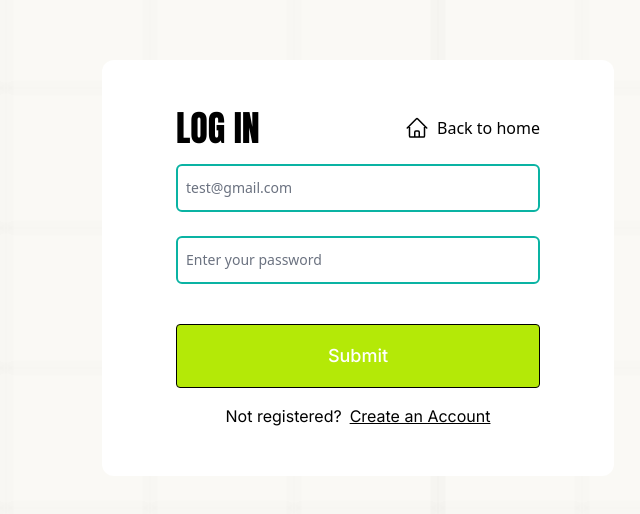
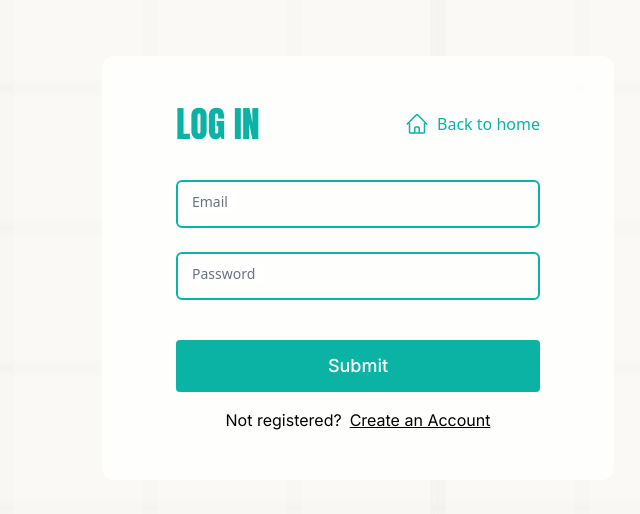
Before and after one commit to rifatahmed787/book-catalog-client, a React (Vite) app: page /auth/signin in a window 1280 px wide. Shown: the part 132-646 px from the top of the page, without its empty margins (282-922 px from the left). Built offline with nearby package versions, Linux system fonts and the light colour scheme.

Commit message:
signin done

```diff
--- a/src/components/SignIn/SignInForm.tsx
+++ b/src/components/SignIn/SignInForm.tsx
@@ -9,14 +9,13 @@ import { get_error_messages } from "@/lib/error_messages";
 
 const SignInForm = () => {
   // login mutation hook
-	const [login, { isLoading, isError, error, isSuccess }] =
-		useLoginMutation();
+  const [login, { isLoading, isError, error, isSuccess }] = useLoginMutation();
 
   // Alert State
   const [isAlertOpen, setIsAlertOpen] = useState(false);
-	const [AlertType, setAlertType] = useState<
-		"success" | "error" | "warning"
-	>("success");
+  const [AlertType, setAlertType] = useState<"success" | "error" | "warning">(
+    "success"
+  );
   const [AlertMessages, setAlertMessages] = useState("");
 
   // form state
@@ -56,39 +55,42 @@ const SignInForm = () => {
   return (
     <form
       onSubmit={formSubmitHandler}
-			className=" relative flex  max-w-lg rounded-xl w-full  flex-col gap-4 bg-[#FFFFFF] px-10 md:px-[74px] py-12 "
+      className=" relative flex  max-w-lg rounded-xl w-full  flex-col gap-4 backdrop-blur-3xl bg-white/80 px-10 md:px-[74px] py-12 "
     >
       <div className="flex items-center justify-between gap-3 flex-wrap ">
-				<h1 className=" text-4xl  font-anton text-ceter ">
+        <h1 className=" text-4xl  font-anton text-ceter text-primary">
           LOG IN
         </h1>
 
-				<Link
-					to={"/"}
-					className="flex items-center  gap-2 "
-				>
+        <Link to={"/"} className="flex items-center  gap-2 text-primary">
           {ICONS.home} Back to home
         </Link>
       </div>
 
-			<div className="flex flex-col gap-6">
+      <div className="flex flex-col gap-6 mt-5">
         <TextInput
           type="email"
-					placeHolder="test@gmail.com"
+          placeHolder=""
           currentValue={sign_in_form.email}
           onChange={(e) => {
             inputChangeHandler(e, "email");
           }}
           required={true}
+          id="email"
+          htmlFor="email"
+          label="Email"
         />
         <TextInput
           type="password"
-					placeHolder="Enter your password"
+          placeHolder=""
           currentValue={sign_in_form.password}
           onChange={(e) => {
             inputChangeHandler(e, "password");
           }}
           required={true}
+          id="password"
+          htmlFor="password"
+          label="Password"
         />
       </div>
 
@@ -96,13 +98,9 @@ const SignInForm = () => {
       <Button
         type="submit"
         title="Submit"
-				className="mt-6 bg-[#B4E907] w-full py-[17px] md:py-[17px] border border-[#000]
+        className="mt-6 bg-primary w-full
 					 text-base font-medium rounded"
-				icon={
-					isLoading
-						? ICONS.button_loading_icon
-						: undefined
-				}
+        icon={isLoading ? ICONS.button_loading_icon : undefined}
         isDisabled={isLoading}
       />
 
@@ -111,10 +109,7 @@ const SignInForm = () => {
         <p className="font-inter text-base text-[#000] text-center ">
           Not registered?
           <Link to={"/auth/signup"}>
-						<a
-							className="ml-2  underline"
-							href=""
-						>
+            <a className="ml-2  underline" href="">
               Create an Account
             </a>
           </Link>
```
Lines whose indentation alone changed are shown as unchanged.
